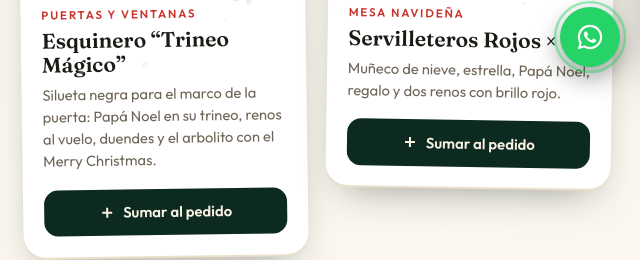
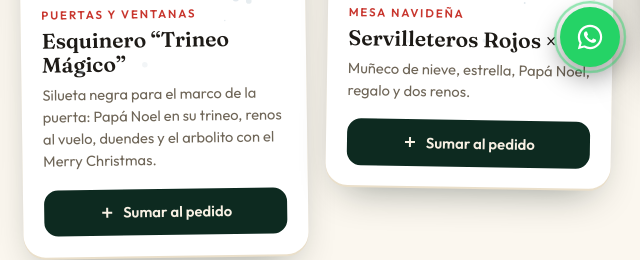
Before and after one commit to JeanBarrereArg/Navidad-Catalogo-Mayorista, a plain HTML site: page index.html in a window 1280 px wide. Shown: the part 713-973 px from the top of the page, 640-1280 px from the left. Drawn offline with Linux system fonts and the light colour scheme.

Commit message:
Quitar brillo rojo y Removibles de las descripciones
Co-Authored-By: Claude Sonnet 5.5 <noreply@anthropic.com>

```diff
--- a/index.html
+++ b/index.html
@@ -492,7 +492,7 @@ const PRODUCTS = [
     vars:[{l:"Negro",p:10500}] },
 
   { id:"servilleteros-glitter", cat:"mesa", name:"Servilleteros Rojos × 6",
-    desc:"Muñeco de nieve, estrella, Papá Noel, regalo y dos renos con brillo rojo. Cada invitado con su servilleta distinta.",
+    desc:"Muñeco de nieve, estrella, Papá Noel, regalo y dos renos. Cada invitado con su servilleta distinta.",
     imgs:["img/10-servilleteros-glitter.webp"], badge:["Para la cena del 24","green"], stock:40,
     feats:["6 diseños distintos","Filamento rojo","Reutilizables"],
     vars:[{l:"Set × 6",p:13500}] },
@@ -524,7 +524,7 @@ const PRODUCTS = [
   { id:"vinilos", cat:"pared", name:"Adornos Colgantes x 5",
     desc:"Kit de 5 adornos para ventanas y vidrios: estrella, reno, muñeco de nieve, campanita, bota y más.",
     imgs:["img/01-vinilos-ventana.webp"], badge:["Fácil de colocar",""], stock:45,
-    feats:["Para vidrio o pared","Removibles"],
+    feats:["Para vidrio o pared"],
     vars:[{l:"Negro",p:24000},{l:"Blanco",p:24000}] },
 
   { id:"servilleteros-calados", cat:"mesa", name:"Servilleteros Calados",
```
